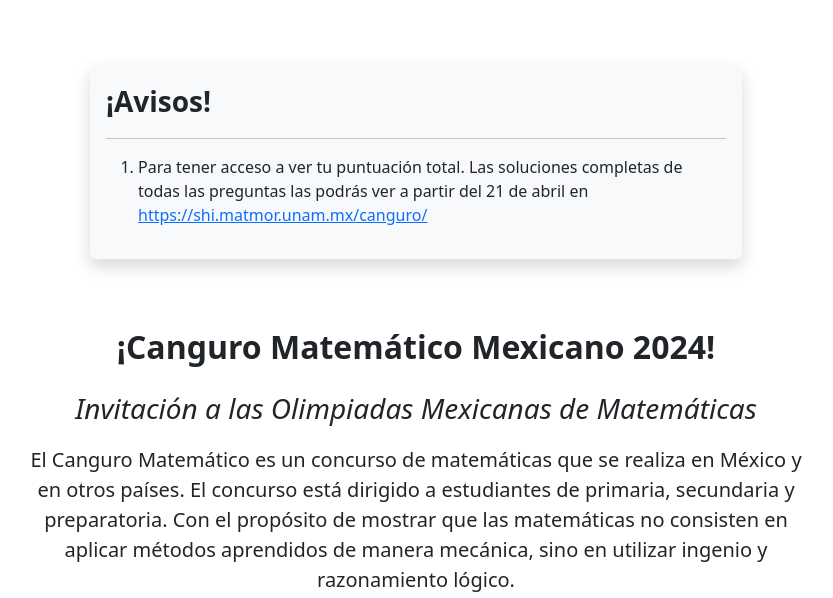
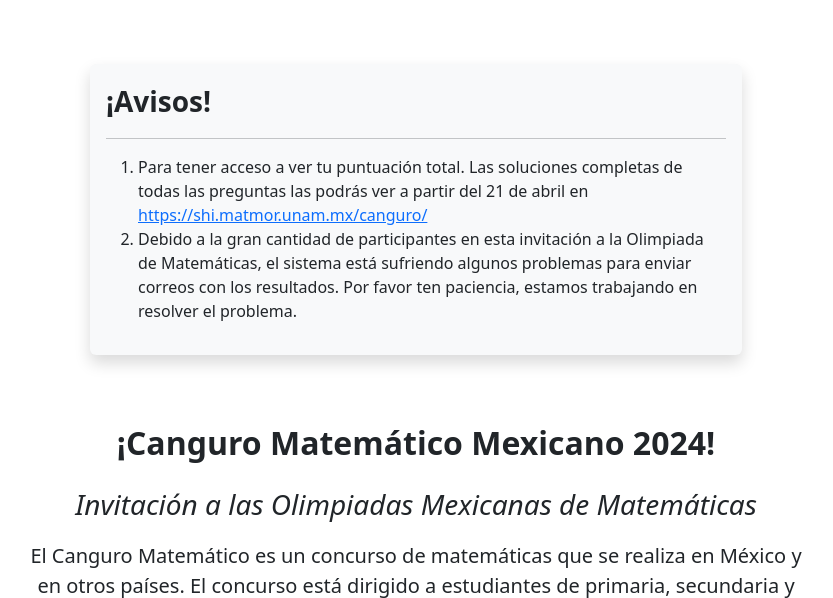
Before and after one commit to mariomttz/canguro-omm, a Django app: page / in a window 1280 px wide. Shown: the part 80-678 px from the top of the page, without its empty margins (224-1057 px from the left). Run offline with Django 5.2, Linux system fonts and the light colour scheme.

Commit message:
Nuevo aviso añadido

```diff
--- a/apps/homepage/templates/inicio.html
+++ b/apps/homepage/templates/inicio.html
@@ -29,6 +29,9 @@
                     las podrás ver a partir del 21 de abril en <a href="https://shi.matmor.unam.mx/canguro/"
                         target="_blank" rel="noopener noreferrer"
                         class="link-underline-primary">https://shi.matmor.unam.mx/canguro/</a></li>
+                <li>Debido a la gran cantidad de participantes en esta invitación a la Olimpiada de Matemáticas, el
+                    sistema está sufriendo algunos problemas para enviar correos con los resultados. Por favor ten
+                    paciencia, estamos trabajando en resolver el problema.</li>
             </ol>
         </div>
     </div>
```
